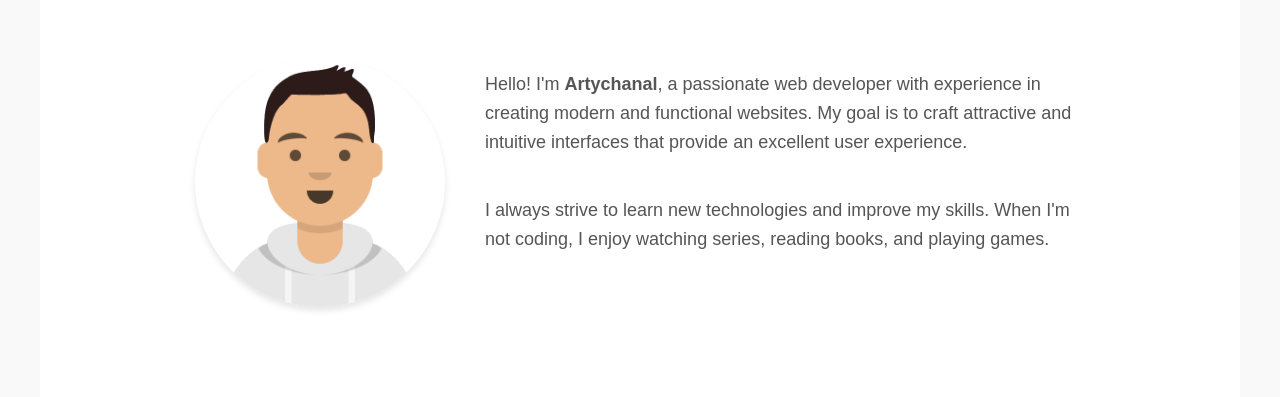
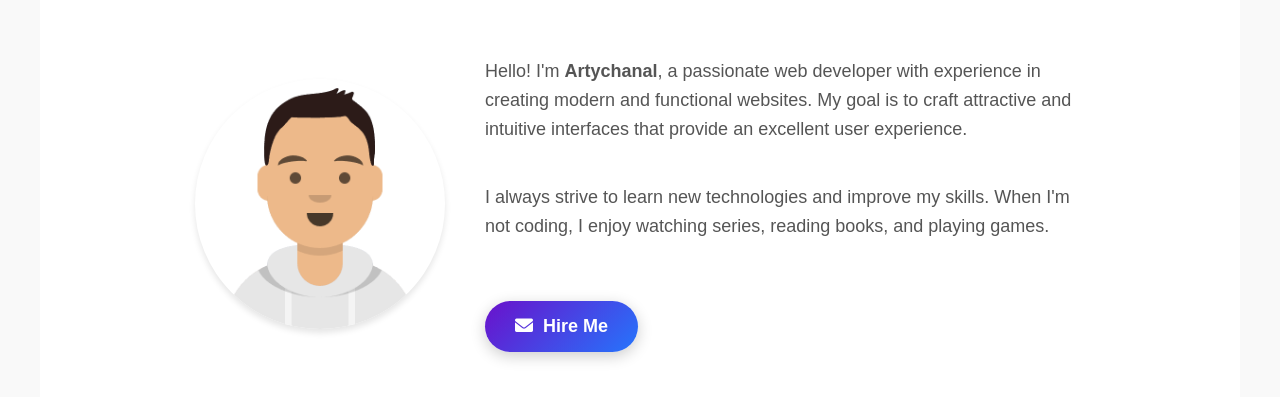
Before and after one commit to Artychanal/portfolio, a plain HTML site: page index.html in a window 1280 px wide. Shown: the part 225-622 px from the top of the page. Drawn offline with Linux system fonts and the light colour scheme.

Commit message:
-added button

```diff
--- a/index.css
+++ b/index.css
@@ -90,6 +90,8 @@ section p {
 /* Секция "About Me" */
 .about {
   background-color: #fff;
+  border-radius: 30px 30px 0 0;
+  margin-top: 30px;
 }
 
 .about-content {
@@ -97,7 +99,6 @@ section p {
   align-items: center;
   justify-content: center;
   flex-wrap: wrap;
-  margin-top: 40px;
 }
 
 .profile-picture {
@@ -124,6 +125,29 @@ section p {
   line-height: 1.6;
   color: #555;
   text-align: left;
+}
+
+.hire-me-button {
+  display: inline-block;
+  margin-top: 20px;
+  padding: 15px 30px;
+  background: linear-gradient(135deg, #6a11cb, #2575fc);
+  color: #fff;
+  font-size: 18px;
+  font-weight: bold;
+  text-decoration: none;
+  border-radius: 50px;
+  box-shadow: 0 4px 15px rgba(0, 0, 0, 0.2);
+  transition: all 0.3s ease;
+}
+
+.hire-me-button:hover {
+  background: linear-gradient(135deg, #5b0eaa, #1e63d6);
+  transform: translateY(-5px);
+  box-shadow: 0 6px 20px rgba(0, 0, 0, 0.3);
+}
+.hire-me-button i {
+  margin-right: 10px;
 }
 
 /* Секция "Skills" */
@@ -163,6 +187,7 @@ section p {
 /* Секция "Projects" */
 .projects {
   background-color: #fff;
+  border-radius: 0 0 30px 30px;
 }
 
 .project-list {
--- a/index.html
+++ b/index.html
@@ -53,6 +53,9 @@
                 When I'm not coding, I enjoy watching series, reading books, and
                 playing games.
               </p>
+              <a href="https://t.me/Artychanal" class="hire-me-button"
+                ><i class="fas fa-envelope"></i>Hire Me</a
+              >
             </div>
           </div>
         </section>
--- a/js/app.js
+++ b/js/app.js
@@ -33,10 +33,10 @@ document.addEventListener("DOMContentLoaded", () => {
 
   gsap.utils.toArray(".hover-animate").forEach((element) => {
     element.addEventListener("mouseenter", () => {
-      gsap.to(element, { scale: 1.05, duration: 0.3, ease: "power1.out" });
+      gsap.to(element, { scale: 1.05, duration: 0.1, ease: "power1.out" });
     });
     element.addEventListener("mouseleave", () => {
-      gsap.to(element, { scale: 1, duration: 0.3, ease: "power1.out" });
+      gsap.to(element, { scale: 1, duration: 0.1, ease: "power1.out" });
     });
   });
 });
```
